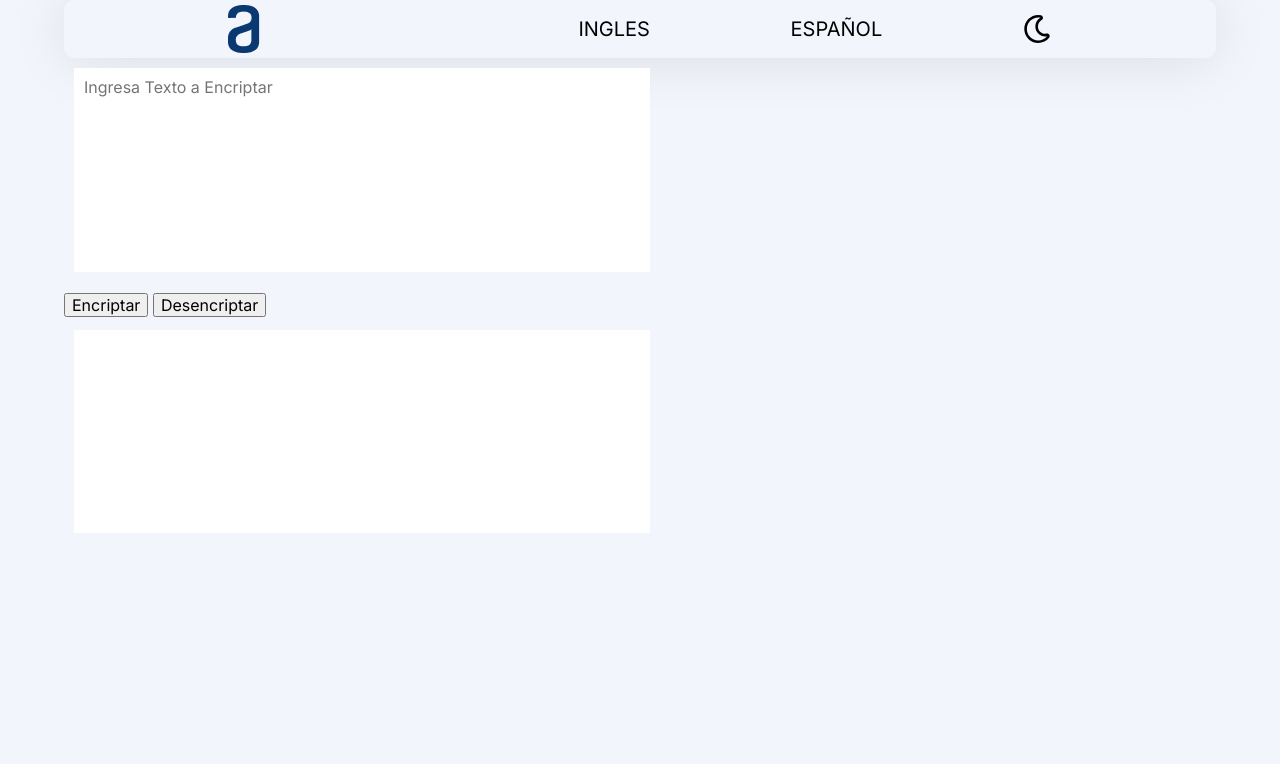
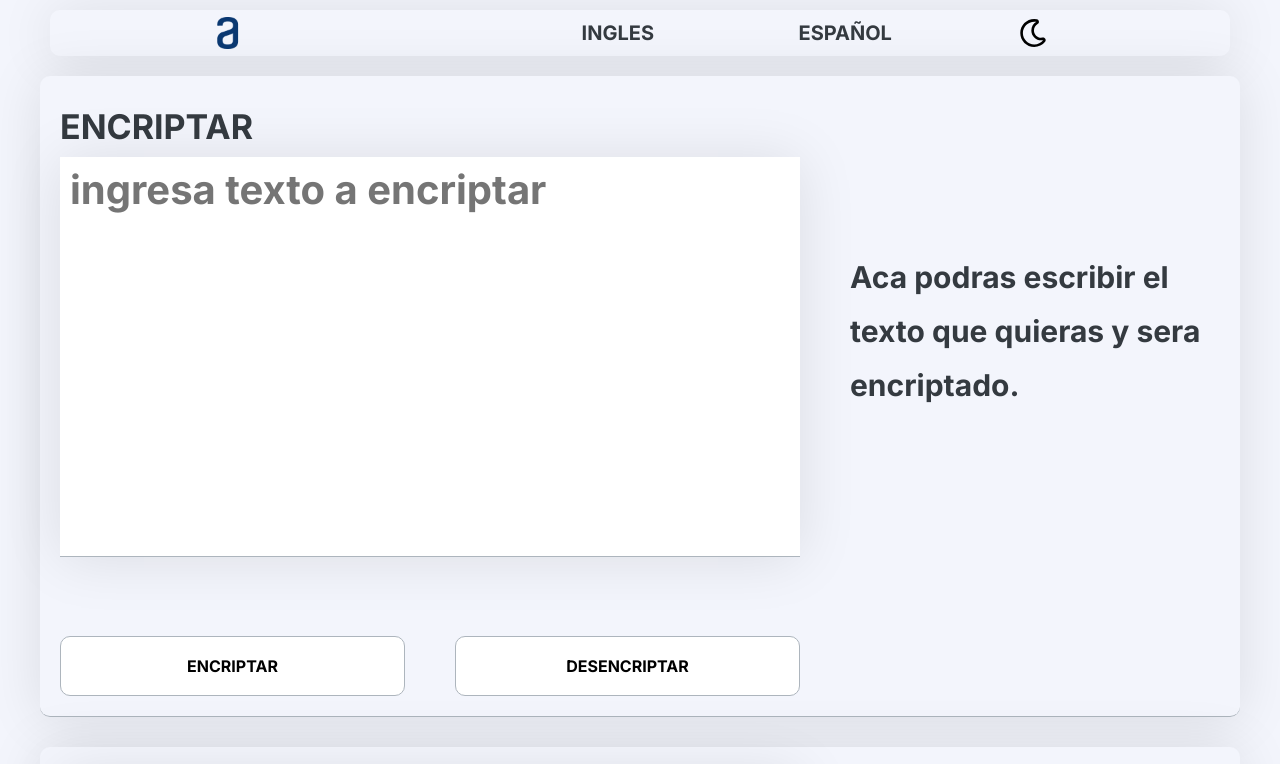
Before and after one commit to EstefanoMaffei/EncriptadorMejorado, a website: page index.html in a window 1280 px wide. Shown: the top 764 px of the page. Drawn offline with Linux system fonts and the light colour scheme.

Commit message:
mejoras en SASS Logica en JS y culminado el html

```diff
--- a/index.html
+++ b/index.html
@@ -8,7 +8,8 @@
      <link rel="stylesheet" href="build/css/app.css">
 </head>
 <body>
-     <header class="container headerPagina">
+     <header class="contenedor">
+          <nav class="headerPagina">
           <a href="index.html">
                <img src="build/img/Logo.png">
           </a>
@@ -17,25 +18,38 @@
                <a id="español">Español</a>
                <img class="darkMode" id="darkMode" src="build/img/dark-mode.svg" alt="modo Oscuro">
           </div>
+     </nav>
 
 
      </header>
 
-     <main class="container">
+     <main class="contenedor">
+          <div class="text-ingresarUsuario">
+               <div class="encriptarTexto">
+                    <h2>Encriptar</h2>
+                    <textarea name="disTextArea textoUsuario" id="textoUsuario" placeholder="Ingresa Texto a Encriptar" cols="30" rows="10"></textarea>
+               </div>
+               <h3>Aca podras escribir el texto que quieras y sera encriptado.</h3>
 
-          <div>
-               <textarea name="textoUsuario" id="textoUsuario" placeholder="Ingresa Texto a Encriptar" cols="30" rows="10"></textarea>
+               <div class="btnGeneral">
+                              <input type="button" id="btn-Encriptar" value="Encriptar">
+
+                              <input type="button" id="btn-Desencriptar"value="Desencriptar">
+
+               </div>
           </div>
 
-          <div>
-               <input type="button" id="btn-Encriptar" value="Encriptar">
+          <div class="text-ingresarUsuario">
+               <div>
+                    <textarea name="diseñoTextArea textoEncriptado" readonly="readonly" id="textoEncriptado" cols="30" rows="10"></textarea>
+               </div>
 
-               <input type="button" id="btn-Desencriptar"value="Desencriptar">
+               <div>
+                    <img class="muñeco" src="build/img/Muñeco.png" alt="logoAlura">
 
-          </div>
+                    <input type="button" id="btnCopiar" value="copiar">
 
-          <div>
-               <textarea name="textoEncriptado" readonly="readonly" id="textoEncriptado" cols="30" rows="10"></textarea>
+               </div>
           </div>
 
      </main>
--- a/src/js/app.js
+++ b/src/js/app.js
@@ -1,12 +1,14 @@
      //! TEXTO QUE RECIBE DEL USUARIO
-let textoUsuario = document.querySelector('#textoUsuario'),
+const textoUsuario = document.getElementById('textoUsuario'),
      //! TEXTO A IMPRIMIR DESPUES DE ENCRIPTAR
-     textoEncriptado = document.querySelector('#textoEncriptado'),
+     textoEncriptado = document.getElementById('textoEncriptado'),
     //! BTN DE ACTIVACION PARA LAS ACCIONES
-     btnEncriptar = document.querySelector('#btn-Encriptar'),
-     btnDesencriptar =document.querySelector('#btn-Desencriptar'),
-     btnIdiomaingles  = document.querySelector('#english'),
-     btnIdiomaespañol = document.querySelector('#español');
+     btnEncriptar = document.getElementById('btn-Encriptar'),
+     btnCopiar    = document.getElementById('btnCopiar'),
+     btnDesencriptar =document.getElementById('btn-Desencriptar'),
+     btnIdiomaingles  = document.getElementById('english'),
+     btnIdiomaespañol = document.getElementById('español'),
+     darkMode = document.querySelector('.darkMode');
 
 const encriptado = {
      a : 'ai',
@@ -72,6 +74,7 @@ const desencriptarTexto = (desencriptar)=>{
 
 //! IMPRIMIR RESULTADO EN PANTALLA
 const textoEncriptadoPantalla = (e)=>{
+
      return textoEncriptado.value = e;
 }
 
@@ -83,3 +86,13 @@ btnIdiomaingles.addEventListener('click',()=>{
      let html = document.querySelector('html');
      html.setAttribute('lang','en');
 });
+btnCopiar.addEventListener('click',()=>{
+     let texto = textoEncriptado;
+     texto.select();
+     texto.setSelectionRange(0,99999);
+     document.execCommand('copy');
+})
+
+darkMode.addEventListener('click',() => {
+     document.body.classList.toggle('darkMode');
+})
--- a/src/scss/app.scss
+++ b/src/scss/app.scss
@@ -1,6 +1,7 @@
 
+@import 'base/globales';
 @import 'base/normalize';
 @import 'base/mixins';
-@import 'base/globales';
 
 @import 'layout/app';
+@import 'base/darkMode';
--- /dev/null
+++ b/src/scss/base/_darkMode.scss
@@ -0,0 +1,21 @@
+@use 'variables' as v;
+
+.darkMode{
+     transition: 1s ease-in;
+     p, h1,h2,h3,h4,h5{
+          color: v.$white;
+     }
+
+     li img{
+          filter: invert(1);
+     }
+
+     .icono:hover{
+          background-color: v.$gris;
+          transition: 1 ease-in;
+          p{
+               filter: invert(1);
+
+          }
+     }
+}
--- a/src/scss/base/_globales.scss
+++ b/src/scss/base/_globales.scss
@@ -18,11 +18,7 @@ p {
     color: black;
     font-size: 2rem;
 }
-.contenedor {
-    width: 95%;
-    max-width: 120rem;
-    margin: 0 auto;
-}
+
 
 li{
     list-style: none;
@@ -30,12 +26,12 @@ li{
 
 a {
     text-decoration: none;
-    font-weight: v.$delgada;
+    font-weight: v.$bold;
     text-transform: uppercase;
     text-align: center;
     display: block;
     font-size: 2rem;
-    color:black;
+    color: v.$grisOscuro;
 }
 
 img,
@@ -56,3 +52,35 @@ h3 {
 h4 {
     font-size: 2.6rem;
 }
+
+textarea{
+    border: none;
+    resize: none;
+    outline: none;
+    width: 100%;
+    height: 40rem;
+    padding: 1rem;
+    margin: .5rem;
+    text-transform: lowercase;
+    font-weight: bold;
+    color: v.$grisOscuro;
+    -webkit-box-shadow: 0px 2px 55px 0px rgba(0,0,0,0.10);
+     -moz-box-shadow: 0px 2px 55px 0px rgba(0,0,0,0.10);
+     box-shadow: 0px 2px 55px 0px rgba(0,0,0,0.10);
+}
+
+h1,h2,h3,h4,h5,h6,a,p{
+     color: v.$grisOscuro;
+    cursor: default;
+    transition: 1s;
+}
+h1:hover,h2:hover,h3:hover,h4:hover,h5:hover,h6:hover,a:hover,p:hover{
+    color: black;
+    text-shadow: 1px 1px 2px v.$gris;
+ }
+
+.contenedor {
+    width: 95%;
+    max-width: 120rem;
+    margin: 0 auto;
+}
--- a/src/scss/base/_mixins.scss
+++ b/src/scss/base/_mixins.scss
@@ -16,9 +16,3 @@
          @content;
      }
  }
-
- .container{
-    width: 90%;
-    margin: auto;
-
-}
--- a/src/scss/layout/_app.scss
+++ b/src/scss/layout/_app.scss
@@ -1,2 +1,2 @@
 @import 'header';
-@import 'main';
+@import 'mainUno';
--- a/src/scss/layout/_header.scss
+++ b/src/scss/layout/_header.scss
@@ -1,7 +1,7 @@
 @use '../base/variables' as v;
 
 .headerPagina{
-
+     margin: 1rem;
      display: flex;
      align-items: center;
      justify-content: space-around;
@@ -10,6 +10,10 @@
      -webkit-box-shadow: 0px 2px 55px 0px rgba(0,0,0,0.10);
      -moz-box-shadow: 0px 2px 55px 0px rgba(0,0,0,0.10);
      box-shadow: 0px 2px 55px 0px rgba(0,0,0,0.10);
+     a{
+          width: 8rem;
+     }
+}
 
 .idioma{
      display: flex;
@@ -25,4 +29,3 @@
      width: 5%;
      cursor: pointer;
 }
-}
--- a/src/scss/layout/_main.scss
+++ /dev/null
@@ -1,11 +0,0 @@
-@use '../base/variables' as v;
-@use '../base/mixins' as m;
-
-
-textarea{
-     border: none;
-     resize: none;
-     width: 50%;
-     padding: 1rem;
-     margin: 1rem;
-}
--- /dev/null
+++ b/src/scss/layout/_mainUno.scss
@@ -0,0 +1,67 @@
+@use '../base/variables' as v;
+@use '../base/mixins' as m;
+
+.text-ingresarUsuario{
+     display: grid;
+     grid-template-columns:2fr 1fr;
+     gap: 5rem;
+     align-items: center;
+
+     background-color: v.$whiteblue;
+     border-radius: 1rem;
+     padding: 2rem;
+     margin-top: 2rem;
+     border-bottom: 1px solid v.$gris;
+     margin-bottom: 3rem;
+
+     -webkit-box-shadow: 0px 2px 55px 0px rgba(0,0,0,0.10);
+     -moz-box-shadow: 0px 2px 55px 0px rgba(0,0,0,0.10);
+     box-shadow: 0px 2px 55px 0px rgba(0,0,0,0.10);
+}
+
+.encriptarTexto{
+     margin: 0;
+     padding: 0;
+     text-transform: uppercase;
+     font-weight: bold;
+}
+
+.text-ingresarUsuario h2,h3{
+     margin: 0;
+     text-align: left;
+}
+
+
+textarea{
+     font-size: 4rem;
+     border-bottom: 1px solid v.$gris;
+}
+
+
+
+.btnGeneral{
+     display: flex;
+     align-items: center;
+     justify-content: space-around;
+     gap: 5rem;
+
+}
+
+input{
+     border: none;
+     background-color: v.$white;
+     padding: 2rem;
+     border-radius: 1rem;
+     font-weight: bold;
+     text-transform: uppercase;
+     transition: 1s ease-out;
+     border: v.$gris .2px solid;
+     cursor: pointer;
+     margin-top: 2rem;
+     width: 100%;
+}
+
+input:hover{
+     transform: scale(.9);
+     background-color: v.$whiteblue;
+}
```
Also changed, not shown: build/css/app.css, 1 other file. Lines whose indentation alone changed are shown as unchanged.
